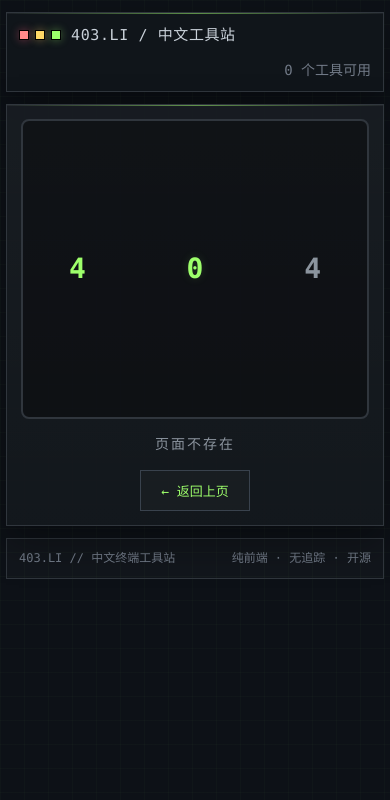
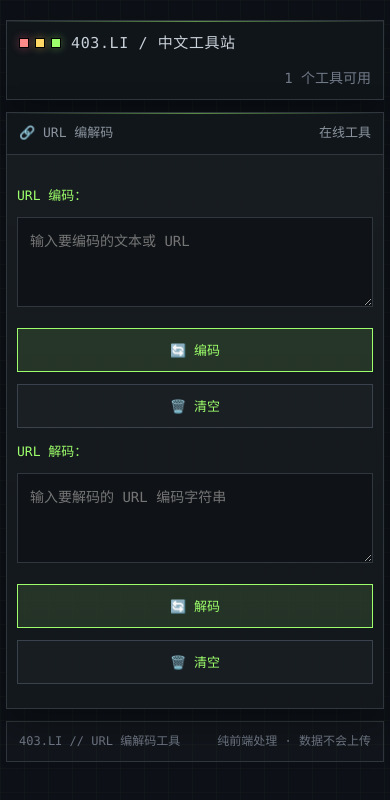
Before and after one commit to Xue-LC/403-li, a Vue app: page /tools/url in a window 390 px wide. Shown: the top 800 px of the page. Built offline with nearby package versions, Linux system fonts and the light colour scheme; a web font is replaced by a local one.

Commit message:
feat: 添加 URL 编解码工具
- 新增 UrlTool.vue 组件
- 支持 URL 编码（encodeURIComponent）
- 支持 URL 解码（decodeURIComponent）
- 一键复制功能
- 更新路由配置
- 更新主页工具列表状态

```diff
--- a/src/router.js
+++ b/src/router.js
@@ -5,6 +5,7 @@ import JsonFormatter from './tools/JsonFormatter.vue'
 import Base64Tool from './views/Base64Tool.vue'
 import QrCodeTool from './tools/QrCodeTool.vue'
 import TimestampTool from './tools/TimestampTool.vue'
+import UrlTool from './tools/UrlTool.vue'
 import Icons from './views/Icons.vue'
 import NotFound from './views/NotFound.vue'
 
@@ -40,6 +41,11 @@ const routes = [
     component: TimestampTool
   },
   {
+    path: '/tools/url',
+    name: 'UrlTool',
+    component: UrlTool
+  },
+  {
     path: '/games',
     name: 'Games',
     component: Icons
--- /dev/null
+++ b/src/tools/UrlTool.vue
@@ -0,0 +1,376 @@
+<template>
+  <div class="url-tool">
+    <!-- Topbar -->
+    <Topbar toolCount="1" />
+
+    <!-- 工具主体 -->
+    <section class="pane">
+      <div class="pane-head">
+        <span>🔗 URL 编解码</span>
+        <span>在线工具</span>
+      </div>
+      <div class="pane-body">
+        <div class="tool-body">
+          <!-- URL 编码 -->
+          <label class="input-label">URL 编码：</label>
+          <textarea
+            v-model="encodeInput"
+            placeholder="输入要编码的文本或 URL"
+            rows="4"
+            class="code-input"
+          ></textarea>
+          <div class="button-row">
+            <button class="button primary" @click="encodeUrl">🔄 编码</button>
+            <button class="button" @click="clearEncode">🗑️ 清空</button>
+          </div>
+          <div class="result-display" v-if="encodeResult">
+            {{ encodeResult }}
+            <button class="copy-btn" @click="copyEncodeResult">📋</button>
+          </div>
+
+          <!-- URL 解码 -->
+          <label class="input-label">URL 解码：</label>
+          <textarea
+            v-model="decodeInput"
+            placeholder="输入要解码的 URL 编码字符串"
+            rows="4"
+            class="code-input"
+          ></textarea>
+          <div class="button-row">
+            <button class="button primary" @click="decodeUrl">🔄 解码</button>
+            <button class="button" @click="clearDecode">🗑️ 清空</button>
+          </div>
+          <div class="result-display" v-if="decodeResult">
+            {{ decodeResult }}
+            <button class="copy-btn" @click="copyDecodeResult">📋</button>
+          </div>
+
+          <div v-if="error" class="status-error">❌ {{ error }}</div>
+
+          <div v-if="success" class="status-success">✅ {{ success }}</div>
+        </div>
+      </div>
+    </section>
+
+    <!-- Footer -->
+    <footer class="footer">
+      <span>403.li // URL 编解码工具</span>
+      <span>纯前端处理 · 数据不会上传</span>
+    </footer>
+  </div>
+</template>
+
+<script>
+import Topbar from '../components/Topbar.vue'
+
+export default {
+  name: 'UrlTool',
+  components: {
+    Topbar
+  },
+  data() {
+    return {
+      encodeInput: '',
+      encodeResult: '',
+      decodeInput: '',
+      decodeResult: '',
+      error: '',
+      success: '',
+      copySuccess: ''
+    }
+  },
+  methods: {
+    encodeUrl() {
+      this.error = ''
+      this.success = ''
+
+      if (!this.encodeInput.trim()) {
+        this.error = '请输入要编码的内容'
+        return
+      }
+      try {
+        this.encodeResult = encodeURIComponent(this.encodeInput.trim())
+        this.success = '编码成功！'
+        setTimeout(() => {
+          this.success = ''
+        }, 3000)
+      } catch (e) {
+        this.error = '编码失败：' + e.message
+      }
+    },
+    decodeUrl() {
+      this.error = ''
+      this.success = ''
+
+      if (!this.decodeInput.trim()) {
+        this.error = '请输入要解码的内容'
+        return
+      }
+      try {
+        this.decodeResult = decodeURIComponent(this.decodeInput.trim())
+        this.success = '解码成功！'
+        setTimeout(() => {
+          this.success = ''
+        }, 3000)
+      } catch (e) {
+        this.error = '解码失败：无效的 URL 编码格式'
+      }
+    },
+    copyEncodeResult() {
+      navigator.clipboard.writeText(this.encodeResult)
+      this.copySuccess = '编码结果'
+      setTimeout(() => {
+        this.copySuccess = ''
+      }, 2000)
+    },
+    copyDecodeResult() {
+      navigator.clipboard.writeText(this.decodeResult)
+      this.copySuccess = '解码结果'
+      setTimeout(() => {
+        this.copySuccess = ''
+      }, 2000)
+    },
+    clearEncode() {
+      this.encodeInput = ''
+      this.encodeResult = ''
+      this.error = ''
+      this.success = ''
+    },
+    clearDecode() {
+      this.decodeInput = ''
+      this.decodeResult = ''
+      this.error = ''
+      this.success = ''
+    }
+  }
+}
+</script>
+
+<style scoped>
+@import '../assets/styles.css';
+
+.url-tool {
+  width: min(var(--max), calc(100vw - 16px));
+  margin: 0 auto;
+  padding: 12px 0 20px;
+}
+
+/* === Pane === */
+.pane {
+  margin-top: 12px;
+  border: 1px solid var(--line);
+  background: var(--card-bg-gradient), var(--card-bg);
+  box-shadow: var(--card-shadow);
+  position: relative;
+}
+
+.pane::before {
+  content: "";
+  position: absolute;
+  top: 0;
+  left: 0;
+  right: 0;
+  height: 1px;
+  background: var(--card-top-line);
+  opacity: 0.5;
+}
+
+.pane-head {
+  padding: 10px 12px;
+  border-bottom: 1px solid var(--line);
+  display: flex;
+  justify-content: space-between;
+  align-items: center;
+  gap: 10px;
+  font-family: var(--mono);
+  font-size: 13px;
+  color: var(--muted);
+  text-transform: uppercase;
+  background: rgba(18,22,27,0.94);
+}
+
+.pane-body {
+  padding: 12px;
+}
+
+.tool-body {
+  margin-top: 1.5rem;
+}
+
+/* === Input Label === */
+.input-label {
+  color: var(--green);
+  display: block;
+  margin-bottom: 0.75rem;
+  margin-top: 1rem;
+  font-family: var(--mono);
+  font-size: 13px;
+  text-transform: uppercase;
+}
+
+/* === Input === */
+.code-input {
+  width: 100%;
+  background: var(--panel-2);
+  border: 1px solid var(--line);
+  color: var(--text);
+  font-family: var(--mono);
+  font-size: 14px;
+  padding: 12px;
+  resize: vertical;
+  border-radius: 0;
+}
+
+.code-input:focus {
+  outline: 0;
+  border-color: var(--line-strong);
+  box-shadow: 0 0 20px var(--green-glow);
+}
+
+/* === Button Row === */
+.button-row {
+  display: flex;
+  gap: 12px;
+  margin: 1rem 0;
+}
+
+/* === Result Display === */
+.result-display {
+  position: relative;
+  background: var(--green-soft);
+  border: 1px solid var(--green);
+  padding: 12px 14px;
+  margin: 1rem 0;
+  font-family: var(--mono);
+  font-size: 13px;
+  color: var(--green);
+  word-break: break-all;
+  border-radius: 0;
+}
+
+.copy-btn {
+  position: absolute;
+  top: 8px;
+  right: 8px;
+  background: transparent;
+  border: none;
+  color: var(--green);
+  cursor: pointer;
+  font-size: 16px;
+  padding: 4px;
+  transition: all 0.2s;
+}
+
+.copy-btn:hover {
+  color: var(--text);
+}
+
+.copy-success {
+  color: var(--green);
+  font-family: var(--mono);
+  font-size: 12px;
+  margin: 8px 0;
+  padding: 4px 8px;
+  background: var(--green-soft);
+  border: 1px solid var(--green);
+  border-radius: 0;
+}
+
+/* === Button === */
+.button {
+  padding: 10px 16px;
+  font-family: var(--mono);
+  font-size: 13px;
+  text-transform: uppercase;
+  background: rgba(255,255,255,0.02);
+  border: 1px solid var(--line-strong);
+  color: var(--accent);
+  cursor: pointer;
+  transition: all 0.2s;
+  min-height: 44px;
+  border-radius: 0;
+}
+
+.button:hover:not(:disabled) {
+  border-color: var(--green);
+  background: var(--green-soft);
+  box-shadow: 0 0 20px var(--green-glow);
+  color: var(--green);
+}
+
+.button:disabled {
+  opacity: 0.5;
+  cursor: not-allowed;
+}
+
+.button.primary {
+  background: var(--green-soft);
+  border-color: var(--green);
+  color: var(--green);
+}
+
+.button.primary:hover:not(:disabled) {
+  background: #9dff6b33;
+  box-shadow: 0 0 20px var(--green-glow);
+}
+
+.button.danger {
+  border-color: var(--red);
+  color: var(--red);
+}
+
+.button.danger:hover:not(:disabled) {
+  background: #ff6b7d1a;
+  box-shadow: 0 0 15px #ff6b7d4d;
+}
+
+.button.full-width {
+  grid-column: 1 / -1;
+}
+
+/* === Status Messages === */
+.status-error {
+  color: var(--red);
+  margin-top: 1.25rem;
+  font-family: var(--mono);
+  font-size: 13px;
+  padding: 12px 14px;
+  border: 1px solid rgba(255,107,125,.3);
+  background: #ff6b7d0d;
+  border-radius: 0;
+}
+
+.status-success {
+  color: var(--green);
+  margin-top: 1.25rem;
+  font-family: var(--mono);
+  font-size: 13px;
+  padding: 12px 14px;
+  border: 1px solid rgba(157,255,107,.3);
+  background: var(--green-soft);
+  border-radius: 0;
+}
+
+/* === Responsive === */
+@media (max-width: 640px) {
+  .url-tool {
+    width: 100%;
+    max-width: 100%;
+    padding: 8px 0 16px;
+  }
+
+  .pane-body {
+    padding: 10px;
+  }
+
+  .button-row {
+    flex-direction: column;
+  }
+}
+
+@media (max-width: 375px) {
+  .button-row {
+    flex-direction: column;
+  }
+}
+</style>
--- a/src/views/Home.vue
+++ b/src/views/Home.vue
@@ -139,7 +139,7 @@ export default {
           name: 'URL 编解码',
           description: 'URL 编码和解码，处理特殊字符和中文',
           status: 'normal',
-          statusText: '待上线', statusColor: '#8a9bb8',
+          statusText: '正常', statusColor: '#9dff6b',
           features: '编码 / 解码',
           category: 'encoding'
         },
```
